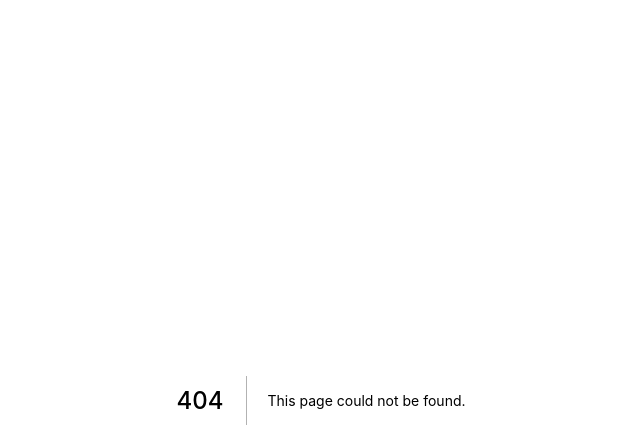
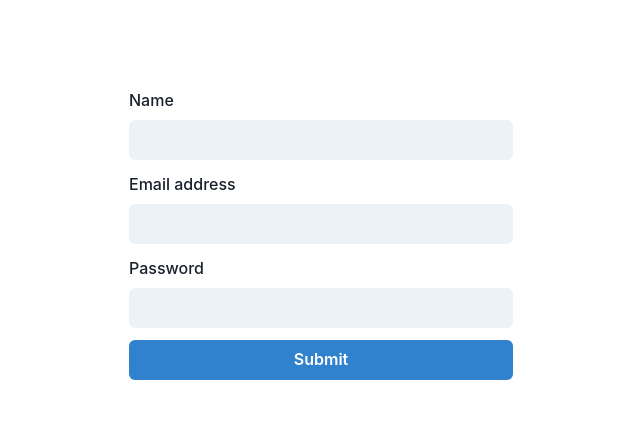
Before and after one commit to Robogeek95/fauna-notes, a Next.js app: page /signup in a window 1280 px wide. Before the commit this address had no page. Shown: the top 448 px of the page, without its empty margins (319-959 px from the left). Built offline with nearby package versions, Linux system fonts and the light colour scheme.

Commit message:
implemented auth screens

```diff
--- a/package.json
+++ b/package.json
@@ -8,6 +8,11 @@
     "start": "next start"
   },
   "dependencies": {
+    "@chakra-ui/react": "^1.6.3",
+    "@emotion/react": "^11",
+    "@emotion/styled": "^11",
+    "formik": "^2.2.8",
+    "framer-motion": "^4",
     "next": "10.2.3",
     "react": "17.0.2",
     "react-dom": "17.0.2"
--- a/pages/_app.js
+++ b/pages/_app.js
@@ -1,7 +1,25 @@
-import '../styles/globals.css'
+import "../styles/globals.css";
+import { ChakraProvider } from "@chakra-ui/react";
 
-function MyApp({ Component, pageProps }) {
-  return <Component {...pageProps} />
+import { extendTheme } from "@chakra-ui/react";
+
+const colors = {
+  primary: "#002754",
+  brand: {
+    900: "#1a365d",
+    800: "#153e75",
+    700: "#2a69ac",
+  },
+};
+
+const theme = extendTheme({ colors });
+
+function App({ Component }) {
+  return (
+    <ChakraProvider theme={theme}>
+      <Component />
+    </ChakraProvider>
+  );
 }
 
-export default MyApp
+export default App;
--- /dev/null
+++ b/pages/signup.js
@@ -0,0 +1,119 @@
+import { Button } from "@chakra-ui/button";
+import {
+  FormControl,
+  FormErrorMessage,
+  FormLabel,
+} from "@chakra-ui/form-control";
+import { Input } from "@chakra-ui/input";
+import { Box, Flex, Stack } from "@chakra-ui/layout";
+import { Field, Form, Formik } from "formik";
+import { useRouter } from "next/router";
+import React from "react";
+
+export default function Signup() {
+  const router = useRouter();
+  function validateName(value) {
+    let error;
+    if (!value) {
+      error = "Email is required";
+    } else if (value.toLowerCase().length < 3) {
+      error = "too short";
+    }
+    return error;
+  }
+
+  function validateEmail(value) {
+    let error;
+    if (!value) {
+      error = "Email is required";
+    } else if (value.toLowerCase().length < 3) {
+      error = "too short";
+    }
+    return error;
+  }
+
+  function validatePassword(value) {
+    let error;
+    if (!value) {
+      error = "Password is required";
+    } else if (value.toLowerCase().length < 3) {
+      error = "too short";
+    }
+    return error;
+  }
+
+  function submit(values, actions) {
+    setTimeout(() => {
+      actions.setSubmitting(false);
+      router.push("/");
+    }, 1000);
+  }
+
+  return (
+    <>
+      <Flex justifyContent="center" py={10}>
+        <Box w="30%" mt={12}>
+          <Formik initialValues={{ email: "", password: "" }} onSubmit={submit}>
+            {(formProps) => (
+              <Form>
+                <Stack spacing={3}>
+                  <Field name="name" validate={validateName}>
+                    {({ field, form }) => (
+                      <FormControl
+                        id="name"
+                        isInvalid={form.errors.name && form.touched.name}
+                      >
+                        <FormLabel>Name</FormLabel>
+                        <Input {...field} type="name" variant="filled" />
+                        <FormErrorMessage>{form.errors.name}</FormErrorMessage>
+                      </FormControl>
+                    )}
+                  </Field>
+
+                  <Field name="email" validate={validateEmail}>
+                    {({ field, form }) => (
+                      <FormControl
+                        id="email"
+                        isInvalid={form.errors.email && form.touched.email}
+                      >
+                        <FormLabel>Email address</FormLabel>
+                        <Input {...field} type="email" variant="filled" />
+                        <FormErrorMessage>{form.errors.email}</FormErrorMessage>
+                      </FormControl>
+                    )}
+                  </Field>
+
+                  <Field name="password" validate={validatePassword}>
+                    {({ field, form }) => (
+                      <FormControl
+                        id="password"
+                        isInvalid={
+                          form.errors.password && form.touched.password
+                        }
+                      >
+                        <FormLabel>Password</FormLabel>
+                        <Input {...field} type="password" variant="filled" />
+                        <FormErrorMessage>
+                          {form.errors.password}
+                        </FormErrorMessage>
+                      </FormControl>
+                    )}
+                  </Field>
+
+                  <Button
+                    mt={4}
+                    colorScheme="blue"
+                    isLoading={formProps.isSubmitting}
+                    type="submit"
+                  >
+                    Submit
+                  </Button>
+                </Stack>
+              </Form>
+            )}
+          </Formik>
+        </Box>
+      </Flex>
+    </>
+  );
+}
```
Also changed, not shown: pages/login.js (added, +97 -0 lines), 2 other files (tests, documents, lock files or other folders).
